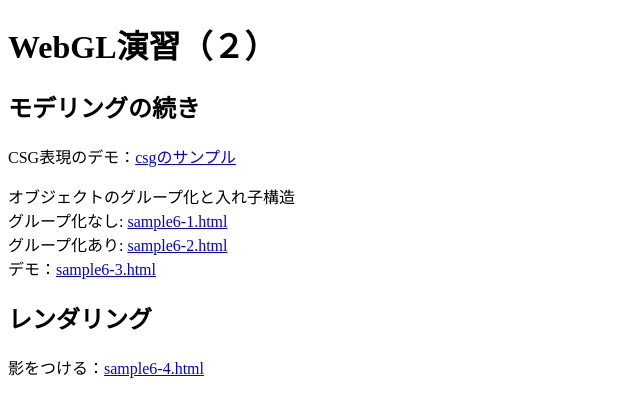
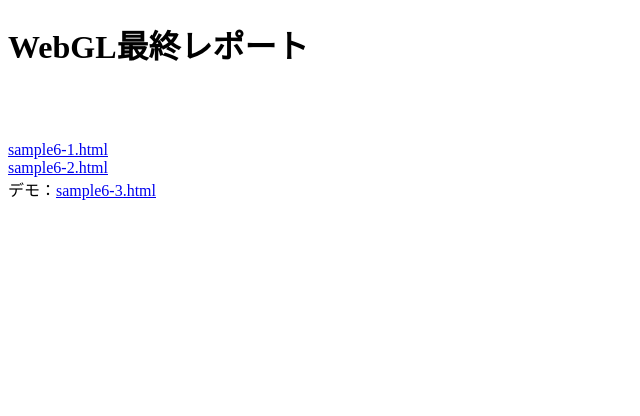
Before and after one commit to Miya0308/report_final, a plain HTML site: page index.html in a window 1280 px wide. Shown: the whole page, without its empty margins (0-640 px from the left). Drawn offline with Linux system fonts and the light colour scheme.

Commit message:
Update index.html

```diff
--- a/index.html
+++ b/index.html
@@ -2,23 +2,18 @@
 <html lang="ja">
 <head>
     <meta charset="UTF-8">
-    <title>WebGL(2)</title>
+    <title>WebGL</title>
 </head>
 <body>
-    <h1>WebGL演習（２）</h1>
-    <h2>モデリングの続き</h2>
+    <h1>WebGL最終レポート</h1>
     <p>
-        CSG表現のデモ：<a href="csg.js-master/tests/index.html">csgのサンプル</a><br>
+        <a href="csg.js-master/tests/index.html"></a><br>
     </p>
     <p>
-        オブジェクトのグループ化と入れ子構造<br>
-        グループ化なし: <a href="sample6-1.html">sample6-1.html</a><br>
-        グループ化あり: <a href="sample6-2.html">sample6-2.html</a><br>
+        <br>
+        <a href="sample6-1.html">sample6-1.html</a><br>
+        <a href="sample6-2.html">sample6-2.html</a><br>
         デモ：<a href="sample6-3.html">sample6-3.html</a><br>
-    </p>
-    <h2>レンダリング</h2>
-    <p>
-        影をつける：<a href="sample6-4.html">sample6-4.html</a><br>
     </p>
 </body>
 </html>
```
